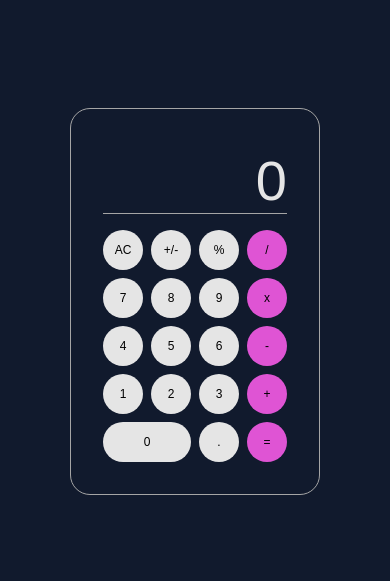
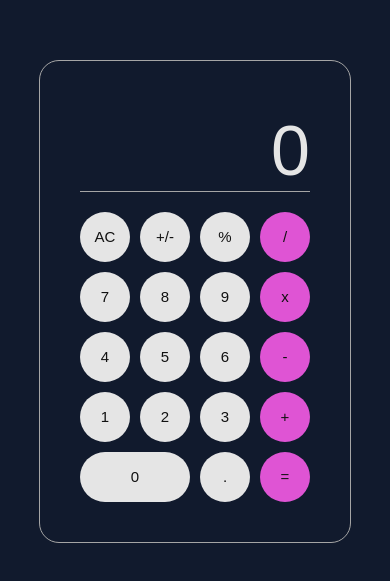
Before and after one commit to TayTufenkjian/calculator, a plain HTML site: page index.html in a window 390 px wide. Shown: the part 121-702 px from the top of the page. Drawn offline with Linux system fonts and the light colour scheme.

Commit message:
Update styles for mobile, prevent double tap zoom

```diff
--- a/index.html
+++ b/index.html
@@ -3,7 +3,7 @@
 <head>
     <meta charset="UTF-8">
     <meta http-equiv="X-UA-Compatible" content="IE=edge">
-    <meta name="viewport" content="width=device-width, initial-scale=1.0">
+    <meta name="viewport" content="width=device-width, initial-scale=1.0, user-scalable=no">
     <link rel="stylesheet" href="style.css">
     <script src="script.js"></script>
     <title>Calculator</title>
--- a/style.css
+++ b/style.css
@@ -18,6 +18,7 @@ button {
     background-color: #e5e5e5;
     border: none;
     border-radius: 50%;
+    color: #111;
     cursor: pointer;
     font-size: 1.5rem;
     height: 5rem;
@@ -69,6 +70,6 @@ main {
 
 @media screen and (max-width: 768px) {
     html {
-        font-size: 8px;
+        font-size: 10px;
     }
 }
```
